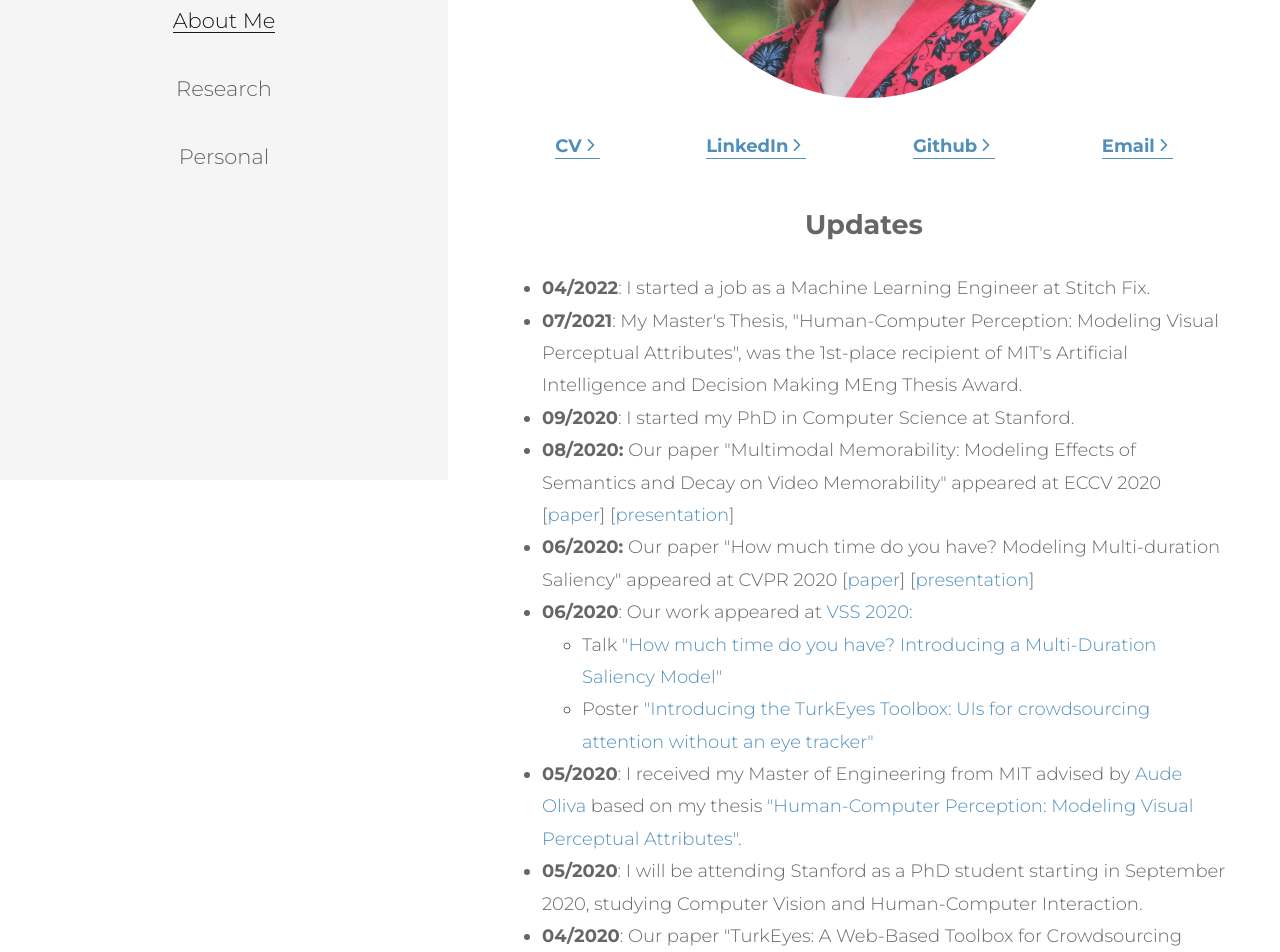
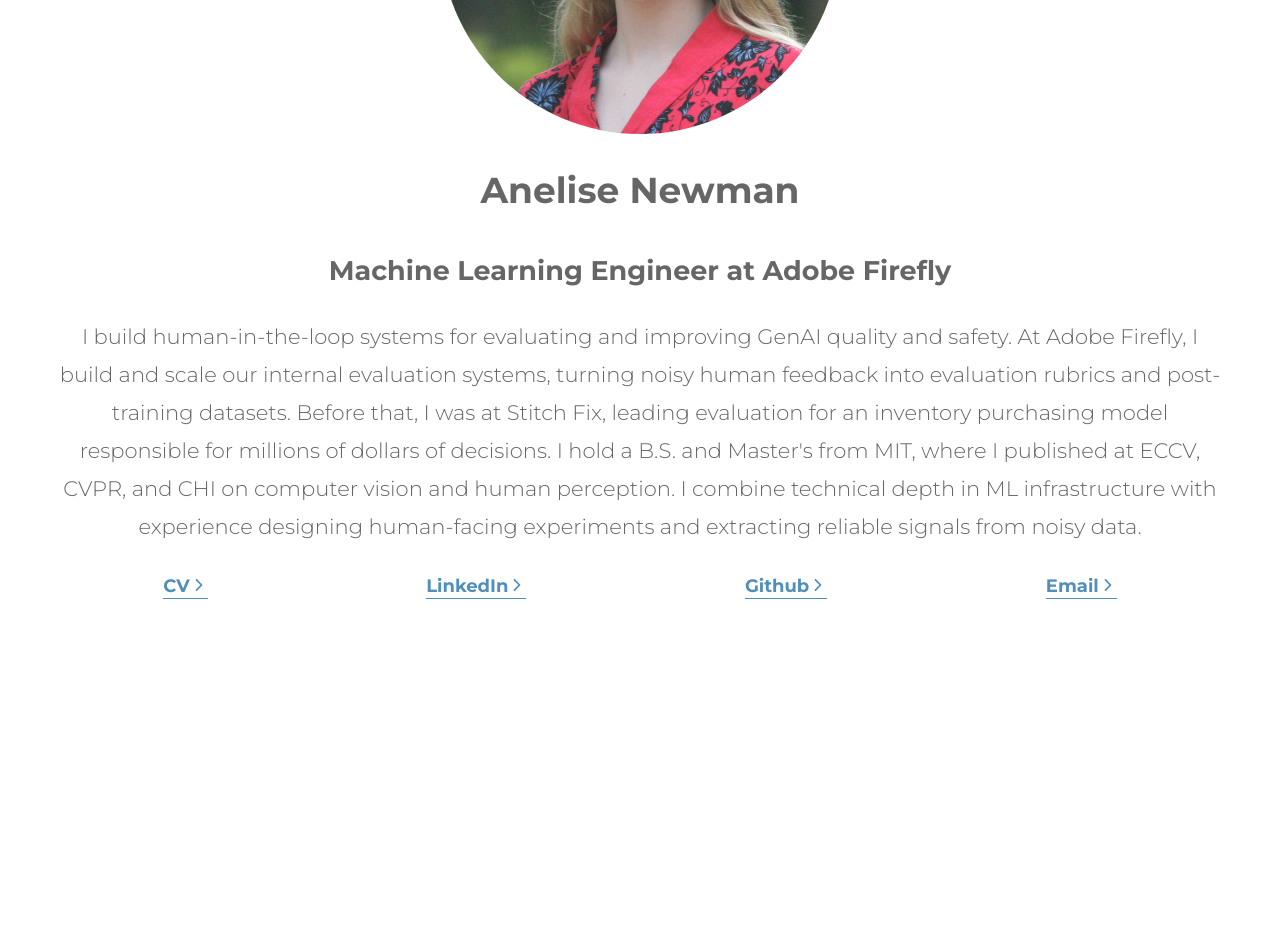
Before and after one commit to a-newman/a-newman.github.io, a React (Create React App) app: page / in a window 1280 px wide. Shown: the part 320-1272 px from the top of the page. After the commit the page ends 939 px from the top, so only its background shows below. Built offline with nearby package versions, Linux system fonts and the light colour scheme.

Commit message:
remove sidebar, add summary

```diff
--- a/src/components/Home.css
+++ b/src/components/Home.css
@@ -1,5 +1,9 @@
 ul {
   text-align: left
+}
+
+.home-content {
+  text-align: center;
 }
 
 .me-pic-container {
--- a/src/components/Home.js
+++ b/src/components/Home.js
@@ -1,6 +1,4 @@
 import React from "react";
-import { HashLink } from "react-router-hash-link";
-import thesis from "../documents/MEng_Thesis.pdf";
 import cv from "../documents/resume.pdf";
 import "../global-styles.css";
 import me from "../images/me.jpg";
@@ -17,92 +15,12 @@ function HomePage() {
     { name: "Email", href: "mailto:anelisenewman@gmail.com" }
   ];
   return (
-    <div>
+    <div className="home-content">
       <CircularImage src={me} className="me-pic-container" />
+      <h1>Anelise Newman</h1>
+      <h2>Machine Learning Engineer at Adobe Firefly</h2>
+      <h3>I build human-in-the-loop systems for evaluating and improving GenAI quality and safety. At Adobe Firefly, I build and scale our internal evaluation systems, turning noisy human feedback into evaluation rubrics and post-training datasets. Before that, I was at Stitch Fix, leading evaluation for an inventory purchasing model responsible for millions of dollars of decisions. I hold a B.S. and Master's from MIT, where I published at ECCV, CVPR, and CHI on computer vision and human perception. I combine technical depth in ML infrastructure with experience designing human-facing experiments and extracting reliable signals from noisy data.</h3>
       <SimpleLinkList links={links} />
-      <h2>Updates</h2>
-      <ul>
-        <li>
-          <b>04/2022</b>: I started a job as a Machine Learning Engineer at
-          Stitch Fix.
-        </li>
-        <li>
-          <b>07/2021</b>: My Master's Thesis, "Human-Computer Perception:
-          Modeling Visual Perceptual Attributes", was the 1st-place recipient
-          of MIT's Artificial Intelligence and Decision Making MEng Thesis Award.
-        </li>
-        <li>
-          <b>09/2020</b>: I started my PhD in Computer Science at Stanford.
-        </li>
-        <li>
-          <b>08/2020:</b> Our paper "Multimodal Memorability: Modeling Effects
-          of Semantics and Decay on Video Memorability" appeared at ECCV 2020 [
-          <HashLink to="/research#memento">paper</HashLink>] [
-          <HashLink to="/research#memento_eccv_presentation">
-            presentation
-          </HashLink>
-          ]
-        </li>
-        <li>
-          <b>06/2020:</b> Our paper "How much time do you have? Modeling
-          Multi-duration Saliency" appeared at CVPR 2020 [
-          <HashLink to="/research#multiduration">paper</HashLink>] [
-          <HashLink to="/research#multiduration_cvpr_presentation">
-            presentation
-          </HashLink>
-          ]
-        </li>
-        <li>
-          <b>06/2020</b>: Our work appeared at{" "}
-          <a href="https://www.visionsciences.org/">VSS 2020</a>:
-          <ul>
-            <li>
-              Talk{" "}
-              <a href="https://www.youtube.com/watch?v=5qJZRTnRhq8">
-                "How much time do you have? Introducing a Multi-Duration
-                Saliency Model"
-              </a>
-            </li>
-            <li>
-              Poster{" "}
-              <HashLink to="/research#turkeyes_vss_presentation">
-                "Introducing the TurkEyes Toolbox: UIs for crowdsourcing
-                attention without an eye tracker"
-              </HashLink>
-            </li>
-          </ul>
-        </li>
-        <li>
-          <b>05/2020</b>: I received my Master of Engineering from MIT advised
-          by <a href="http://olivalab.mit.edu/audeoliva.html">Aude Oliva</a>{" "}
-          based on my thesis{" "}
-          <a href={thesis}>
-            "Human-Computer Perception: Modeling Visual Perceptual Attributes"
-          </a>
-          .
-        </li>
-        <li>
-          <b>05/2020</b>: I will be attending Stanford as a PhD student starting
-          in September 2020, studying Computer Vision and Human-Computer
-          Interaction.
-        </li>
-        <li>
-          <b>04/2020</b>: Our paper "TurkEyes: A Web-Based Toolbox for
-          Crowdsourcing Attention Data" appeared at CHI 2020 [
-          <HashLink to="/research#turkeyes">paper</HashLink>] [
-          <HashLink to="/research/#turkeyes_chi_presentation">
-            presentation
-          </HashLink>
-          ]
-        </li>
-        <li>
-          <b>04/2020</b>: I was selected to receive an{" "}
-          <a href="https://www.nsfgrfp.org/">
-            NSF Graduate Research Fellowship
-          </a>
-          .
-        </li>
-      </ul>
     </div>
   );
 }
--- a/src/components/Layout.css
+++ b/src/components/Layout.css
@@ -2,80 +2,16 @@
   background-color: var(--background-color);
 }
 
-.sidebar {
-  background-color: var(--sidebar-color);
-  position: fixed;
-  height: 100%;
-  z-index: 1;
-  bottom: 0;
-  top: 0;
-  left: 0;
-  width: 35%;
-}
-
-.sidebar-name {
-  padding: 2em;
-  color: var(--text-color-full);
-}
-
-.sidebar-link {
-  padding-bottom: 0.5em;
-  color: var(--text-color-muted);
-  font-family: Montserrat, Arial, sans-serif;
-  font-weight: 700;
-  transition: width 1s;
-}
-
-.sidebar-link a {
-  position: relative;
-  border-bottom: none;
-  color: var(--text-color-muted);
-  text-decoration: none;
-}
-
-a.sidebar-link-active {
-  color: var(--link-hover-color);
-}
-
-.sidebar-link a::before {
-  content: "";
-  position: absolute;
-  width: 100%;
-  height: 1px;
-  bottom: 0;
-  left: 0;
-  background-color: var(--link-hover-color);
-  visibility: hidden;
-  transform: scaleX(0);
-  transition: all 0.3s cubic-bezier(0.175, 0.885, 0.32, 1.275);
-}
-
-a.sidebar-link-active::before {
-  visibility: visible;
-  transform: scaleX(1);
-}
-
-.sidebar-link a:hover::before {
-  visibility: visible;
-  transform: scaleX(1);
-}
-
 .main {
-  float: right;
-  padding: 0em 3em;
-  margin-left: 35%;
+  padding: 2em 3em;
   height: 100vh;
+  max-width: 1200px;
+  margin: 0 auto;
 }
 
 /* Transform layout for mobile or thin screens */
 @media screen and (max-width: 900px) {
-  .sidebar {
-    position: static;
-    width: 100%;
-  }
-
   .main {
-    margin-left: auto;
     height: auto;
     padding: 1em 1em;
   }
--- a/src/components/Layout.js
+++ b/src/components/Layout.js
@@ -1,36 +1,11 @@
 import React from "react";
-import { NavLink } from "react-router-dom";
 
 import "../global-styles.css";
 import "./Layout.css";
 
-const SidebarLink = props => (
-  <div className="sidebar-link">
-    <h3>
-      <NavLink
-        to={props.to}
-        className={({ isActive }) => isActive ? "sidebar-link-active" : ""}
-        end
-      >
-        {props.name}
-      </NavLink>
-    </h3>
-  </div>
-);
-
-const Sidebar = props => (
-  <div className="sidebar">
-    <h1 className="sidebar-name">Anelise Newman</h1>
-    <SidebarLink name="About Me" to="/" />
-    <SidebarLink name="Research" to="/research" />
-    <SidebarLink name="Personal" to="/personal" />
-  </div>
-);
-
 const Layout = ({ children }) => {
   return (
     <div className="background">
-      <Sidebar />
       <div className="main">{children}</div>
     </div>
   );
```
